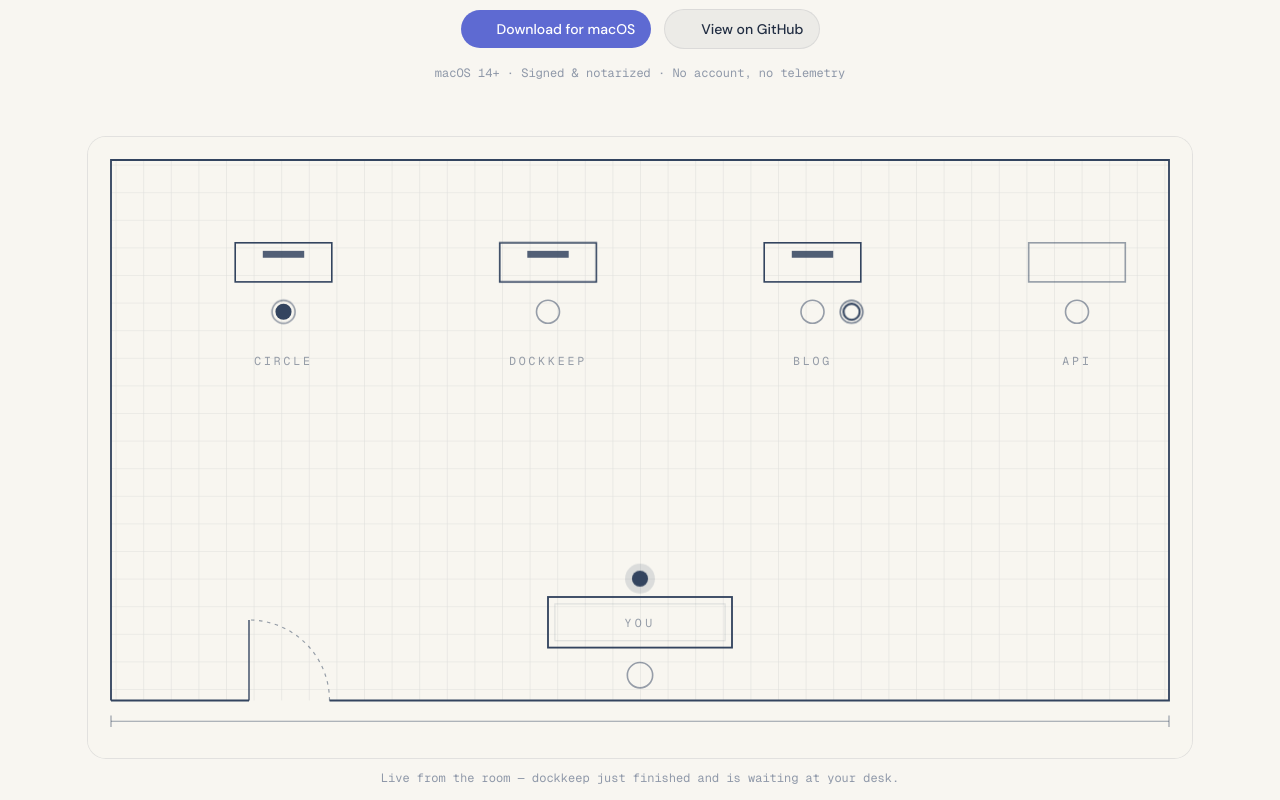
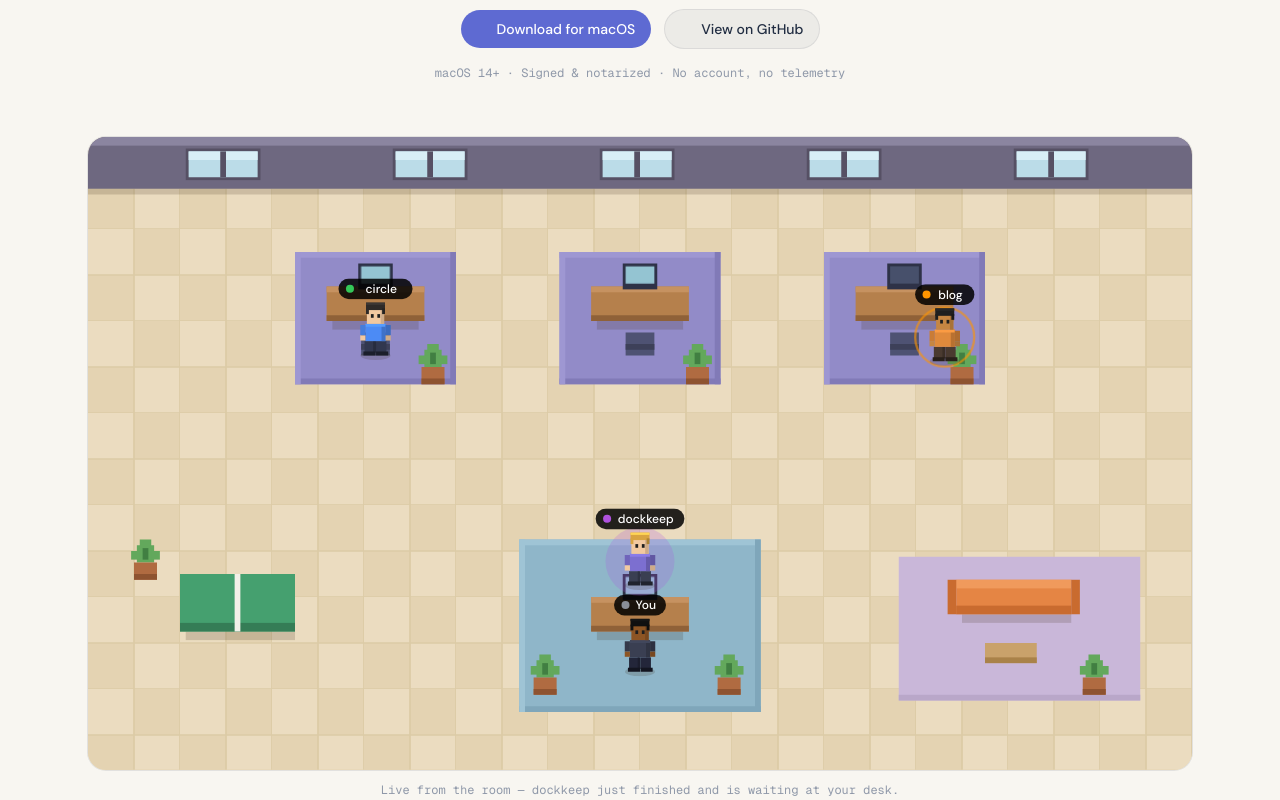
Before and after one commit to ln-dev7/roster, a Next.js app in the folder site/: page /en in a window 1280 px wide. Shown: the part 460-1260 px from the top of the page. Built offline with nearby package versions, Linux system fonts and the light colour scheme; some icons are missing.

Commit message:
Site: pixel-office hero matching the app's current design

```diff
--- a/site/components/site/hero-room.tsx
+++ b/site/components/site/hero-room.tsx
@@ -3,14 +3,15 @@
 import { useEffect, useRef } from "react"
 
 /**
- * The product moment, rendered live: a blueprint room where the dockkeep
- * agent loops through the full choreography — works, stands up, crosses
- * along a self-drawing dashed path, waits at your desk with a halo, then
- * walks back and sits down.
+ * The product moment, rendered live: the pixel office from the macOS app —
+ * checker floor, purple pod carpets, wood desks — where the dockkeep agent
+ * loops through the full choreography: works, stands up, crosses to your
+ * desk, waits for review, then walks back and sits down.
  *
- * This mirrors the macOS app's actual design (same geometry, same timings)
- * so the site never oversells. Colors come from the --bp-* CSS variables,
- * which follow the theme: ink on paper in light, night blueprint in dark.
+ * Same geometry (×2.5), same palette and same timings as the app, so the
+ * site never oversells. The characters mirror the app's voxel 3D look with
+ * shaded faces — flat SVG pretending to have volume, which is exactly what
+ * the app's real 3D does with light.
  */
 
 const PHASES: Array<[name: string, duration: number]> = [
@@ -23,10 +24,58 @@ const PHASES: Array<[name: string, duration: number]> = [
 ]
 const TOTAL = PHASES.reduce((sum, [, duration]) => sum + duration, 0)
 
-// Walker waypoints in the 960×540 design space.
-const SEAT = { x: 400, y: 152 }
-const STAND = { x: 434, y: 152 }
-const DESK = { x: 480, y: 384 }
+// Walker waypoints in the 960×550 design space (app logical coords × 2.5).
+const SEAT = { x: 480, y: 190 }
+const STAND = { x: 515, y: 195 }
+const DESK = { x: 480, y: 390 }
+
+// The app's status colors (SessionStatus.uiColor).
+const STATUS = {
+  working: "#34c759",
+  waiting: "#ff9500",
+  finished: "#af52de",
+}
+
+// The app's day palette (PixelPalette.day), verbatim.
+const P = {
+  floorA: "#ebdcc0",
+  floorB: "#e4d3b2",
+  floorLine: "#dccba6",
+  wall: "#6e6880",
+  wallTop: "#8b85a0",
+  windowGlass: "#bbdce8",
+  windowLite: "#d8eef6",
+  windowFrame: "#565064",
+  carpet: "#928bc8",
+  carpetDark: "#817ab7",
+  carpetLine: "#9e97d2",
+  rug: "#8fb6c9",
+  rugDark: "#7fa6ba",
+  rugLine: "#9fc4d5",
+  loungeCarpet: "#c9b7d9",
+  loungeCarpetDark: "#b9a7c9",
+  desk: "#b5804c",
+  deskDark: "#8f6138",
+  deskLite: "#c69261",
+  monitor: "#2e3247",
+  screenOn: "#a8e0ee",
+  screenOff: "#47506b",
+  chair: "#4e5273",
+  chairDark: "#3d4059",
+  sofa: "#e58544",
+  sofaDark: "#c96b2f",
+  sofaLite: "#f09a5c",
+  lowTable: "#c9a26b",
+  lowTableDark: "#a98249",
+  plant: "#63a85c",
+  plantDark: "#417f42",
+  pot: "#b06b41",
+  potDark: "#8e5330",
+  pingTop: "#45a06f",
+  pingLine: "#f2f0e8",
+  pingDark: "#357d56",
+  shadow: "rgb(61 46 26 / 0.18)",
+}
 
 const easeInOutCubic = (t: number) =>
   t < 0.5 ? 4 * t * t * t : 1 - Math.pow(-2 * t + 2, 3) / 2
@@ -41,10 +90,157 @@ function phaseAt(ms: number): [string, number] {
   return ["work", 0]
 }
 
+/** Darkens (f < 1) or lightens (f > 1) a #rrggbb color — the fake light. */
+function shade(hex: string, f: number): string {
+  const n = parseInt(hex.slice(1), 16)
+  const ch = (v: number) => Math.max(0, Math.min(255, Math.round(v * f)))
+  const r = ch((n >> 16) & 255)
+  const g = ch((n >> 8) & 255)
+  const b = ch(n & 255)
+  return `#${((r << 16) | (g << 8) | b).toString(16).padStart(6, "0")}`
+}
+
+/** One voxel colleague, feet at (0, 0), ~30×48 px. Shaded like the app's
+ *  3D bodies: lit from the upper left, darker on the right faces. */
+function Dude({
+  skin,
+  hair,
+  shirt,
+  pants,
+}: {
+  skin: string
+  hair: string
+  shirt: string
+  pants: string
+}) {
+  return (
+    <g>
+      <ellipse cx="0" cy="0" rx="13" ry="4" fill={P.shadow} />
+      {/* legs + shoes */}
+      <rect x="-9.5" y="-12.5" width="9" height="10" fill={pants} />
+      <rect x="0.5" y="-12.5" width="9" height="10" fill={pants} />
+      <rect x="-2" y="-12.5" width="2.5" height="10" fill={shade(pants, 0.8)} />
+      <rect x="-10.5" y="-3.5" width="10.5" height="3.5" fill={shade(pants, 0.55)} />
+      <rect x="0.5" y="-3.5" width="10.5" height="3.5" fill={shade(pants, 0.55)} />
+      {/* torso, right face in shade */}
+      <rect x="-8.75" y="-27.5" width="17.5" height="15" fill={shirt} />
+      <rect x="5.25" y="-27.5" width="3.5" height="15" fill={shade(shirt, 0.82)} />
+      <rect x="-8.75" y="-27.5" width="17.5" height="2.5" fill={shade(shirt, 1.12)} />
+      {/* arms + hands */}
+      <rect x="-13.25" y="-26.5" width="4.5" height="9" fill={shade(shirt, 0.9)} />
+      <rect x="8.75" y="-26.5" width="4.5" height="9" fill={shade(shirt, 0.78)} />
+      <rect x="-13.25" y="-17.5" width="4.5" height="4.5" fill={skin} />
+      <rect x="8.75" y="-17.5" width="4.5" height="4.5" fill={shade(skin, 0.85)} />
+      {/* head, right face in shade */}
+      <rect x="-7.5" y="-42.5" width="15" height="15" fill={skin} />
+      <rect x="4.5" y="-42.5" width="3" height="15" fill={shade(skin, 0.85)} />
+      {/* hair: cap + a lit top edge */}
+      <rect x="-8.25" y="-46" width="16.5" height="6.5" fill={hair} />
+      <rect x="-8.25" y="-46" width="16.5" height="2" fill={shade(hair, 1.3)} />
+      <rect x="-8.25" y="-41" width="2.5" height="5" fill={hair} />
+      <rect x="5.75" y="-41" width="2.5" height="5" fill={shade(hair, 0.8)} />
+      {/* eyes */}
+      <rect x="-4" y="-36" width="2.4" height="3.2" fill="#1f1f1f" />
+      <rect x="1.6" y="-36" width="2.4" height="3.2" fill="#1f1f1f" />
+    </g>
+  )
+}
+
+/** The Gather-ism: a floating name pill with a status dot. */
+function Pill({
+  name,
+  color,
+  dotRef,
+}: {
+  name: string
+  color: string
+  dotRef?: React.Ref<SVGCircleElement>
+}) {
+  const width = name.length * 6.4 + 26
+  return (
+    <g>
+      <rect
+        x={-width / 2}
+        y="-9"
+        width={width}
+        height="18"
+        rx="9"
+        fill="rgb(0 0 0 / 0.85)"
+      />
+      <circle ref={dotRef} cx={-width / 2 + 10} cy="0" r="3.5" fill={color} />
+      <text
+        x="5"
+        y="3.5"
+        fontSize="10.5"
+        fontWeight="500"
+        fill="#ffffff"
+        textAnchor="middle"
+        fontFamily="var(--font-sans), system-ui, sans-serif"
+      >
+        {name}
+      </text>
+    </g>
+  )
+}
+
+/** A potted plant, the app's `plant(at:)` at ×2.5. */
+function Plant({ x, y }: { x: number; y: number }) {
+  return (
+    <g transform={`translate(${x},${y})`}>
+      <rect x="2.5" y="-15" width="15" height="15" fill={P.plant} />
+      <rect x="-2.5" y="-10" width="7.5" height="7.5" fill={P.plant} />
+      <rect x="15" y="-10" width="7.5" height="7.5" fill={P.plant} />
+      <rect x="5" y="-20" width="10" height="7.5" fill={P.plant} />
+      <rect x="7.5" y="-12.5" width="5" height="10" fill={P.plantDark} />
+      <rect x="0" y="0" width="20" height="15" fill={P.pot} />
+      <rect x="0" y="10" width="20" height="5" fill={P.potDark} />
+    </g>
+  )
+}
+
+/** One desk pod: carpet, desk, monitor, chair, plant. */
+function Pod({
+  x,
+  screen,
+}: {
+  x: number
+  screen: "breathing" | "off"
+}) {
+  return (
+    <g transform={`translate(${x},0)`}>
+      {/* carpet with the app's two-tone border */}
+      <rect x="0" y="100" width="140" height="115" fill={P.carpet} />
+      <rect x="0" y="100" width="140" height="5" fill={P.carpetLine} />
+      <rect x="0" y="210" width="140" height="5" fill={P.carpetDark} />
+      <rect x="0" y="100" width="5" height="115" fill={P.carpetLine} />
+      <rect x="135" y="100" width="5" height="115" fill={P.carpetDark} />
+      {/* desk */}
+      <rect x="32.5" y="160" width="75" height="7.5" fill={P.shadow} />
+      <rect x="27.5" y="130" width="85" height="30" fill={P.desk} />
+      <rect x="27.5" y="130" width="85" height="5" fill={P.deskLite} />
+      <rect x="27.5" y="155" width="85" height="5" fill={P.deskDark} />
+      {/* monitor + screen */}
+      <rect x="55" y="110" width="30" height="22.5" fill={P.monitor} />
+      <rect
+        x="57.5"
+        y="112.5"
+        width="25"
+        height="15"
+        fill={screen === "breathing" ? P.screenOn : P.screenOff}
+        className={screen === "breathing" ? "roster-screen" : undefined}
+      />
+      {/* chair */}
+      <rect x="57.5" y="170" width="25" height="20" fill={P.chair} />
+      <rect x="57.5" y="180" width="25" height="5" fill={P.chairDark} />
+      <Plant x={110} y={200} />
+    </g>
+  )
+}
+
 export function HeroRoom() {
   const walkerRef = useRef<SVGGElement>(null)
+  const dotRef = useRef<SVGCircleElement>(null)
   const glowRef = useRef<SVGCircleElement>(null)
-  const pathRef = useRef<SVGLineElement>(null)
 
   useEffect(() => {
     // Frozen room for users who prefer reduced motion.
@@ -58,28 +254,34 @@ export function HeroRoom() {
       let x = SEAT.x
       let y = SEAT.y
       let glow = 0
+      let dot = STATUS.working
       if (name === "stand") {
         x = lerp(SEAT.x, STAND.x, e)
+        y = lerp(SEAT.y, STAND.y, e)
+        dot = STATUS.finished
       } else if (name === "walk") {
         x = lerp(STAND.x, DESK.x, e)
         y = lerp(STAND.y, DESK.y, e)
+        // The little step bob, 7 fps like the app's walk frames.
+        y += Math.floor(now / 140) % 2 === 0 ? 0 : -2
+        dot = STATUS.finished
       } else if (name === "desk") {
         x = DESK.x
         y = DESK.y
-        glow = 0.9
+        glow = 0.22
+        dot = STATUS.finished
       } else if (name === "back") {
         x = lerp(DESK.x, STAND.x, e)
         y = lerp(DESK.y, STAND.y, e)
+        y += Math.floor(now / 140) % 2 === 0 ? 0 : -2
       } else if (name === "sit") {
         x = lerp(STAND.x, SEAT.x, e)
+        y = lerp(STAND.y, SEAT.y, e)
       }
 
       walkerRef.current?.setAttribute("transform", `translate(${x},${y})`)
+      dotRef.current?.setAttribute("fill", dot)
       glowRef.current?.setAttribute("opacity", String(glow))
-      pathRef.current?.classList.toggle(
-        "show",
-        name === "stand" || name === "walk" || name === "back"
-      )
       raf = requestAnimationFrame(frame)
     }
     raf = requestAnimationFrame(frame)
@@ -88,212 +290,135 @@ export function HeroRoom() {
 
   return (
     <svg
-      viewBox="0 0 960 540"
+      viewBox="0 0 960 550"
       role="img"
-      aria-label="Blueprint office where an agent walks from its desk to yours"
+      aria-label="Pixel office where an agent walks from its desk to yours"
       className="block h-auto w-full"
-      style={{ background: "var(--bp-paper)" }}
+      style={{ background: P.floorB }}
     >
+      {/* ── Floor: checker tiles + grout ── */}
       <defs>
-        <pattern
-          id="roster-grid"
-          width="24"
-          height="24"
-          patternUnits="userSpaceOnUse"
-        >
+        <pattern id="roster-tiles" width="80" height="80" patternUnits="userSpaceOnUse">
+          <rect width="80" height="80" fill={P.floorB} />
+          <rect width="40" height="40" fill={P.floorA} />
+          <rect x="40" y="40" width="40" height="40" fill={P.floorA} />
           <path
-            d="M24 0H0V24"
-            fill="none"
-            stroke="var(--bp-ink-faint)"
-            strokeWidth="1"
+            d="M40 0V80 M0 40H80 M80 0V80 M0 80H80"
+            stroke={P.floorLine}
+            strokeWidth="1.5"
           />
         </pattern>
       </defs>
+      <rect x="0" y="45" width="960" height="505" fill="url(#roster-tiles)" />
 
-      <rect x="20" y="20" width="920" height="470" fill="url(#roster-grid)" />
+      {/* ── Wall band with windows ── */}
+      <rect x="0" y="0" width="960" height="45" fill={P.wall} />
+      <rect x="0" y="0" width="960" height="7.5" fill={P.wallTop} />
+      <rect x="0" y="45" width="960" height="5" fill={P.shadow} />
+      {[85, 265, 445, 625, 805].map((wx) => (
+        <g key={wx}>
+          <rect x={wx} y="10" width="65" height="27.5" fill={P.windowFrame} />
+          <rect x={wx + 2.5} y="12.5" width="60" height="22.5" fill={P.windowGlass} />
+          <rect x={wx + 2.5} y="12.5" width="60" height="7.5" fill={P.windowLite} />
+          <rect x={wx + 30} y="12.5" width="5" height="22.5" fill={P.windowFrame} />
+        </g>
+      ))}
 
-      {/* Walls with a door gap at the bottom left, architect style. */}
-      <path
-        d="M 20 490 L 20 20 L 940 20 L 940 490 L 210 490 M 140 490 L 20 490"
-        fill="none"
-        stroke="var(--bp-ink)"
-        strokeWidth="1.6"
-      />
-      <path
-        d="M 210 490 A 70 70 0 0 0 140 420"
-        fill="none"
-        stroke="var(--bp-ink-soft)"
-        strokeWidth="1"
-        strokeDasharray="3 4"
-      />
-      <line
-        x1="140"
-        y1="490"
-        x2="140"
-        y2="420"
-        stroke="var(--bp-ink)"
-        strokeWidth="1.2"
-      />
+      {/* ── Desk pods (circle, dockkeep, blog) ── */}
+      <Pod x={180} screen="breathing" />
+      <Pod x={410} screen="breathing" />
+      <Pod x={640} screen="off" />
 
-      {/* Dimension line, pure blueprint flavour. */}
-      <g stroke="var(--bp-ink-soft)" strokeWidth="1">
-        <line x1="20" y1="508" x2="940" y2="508" />
-        <line x1="20" y1="503" x2="20" y2="513" />
-        <line x1="940" y1="503" x2="940" y2="513" />
+      {/* ── Your corner ── */}
+      <g>
+        <rect x="375" y="350" width="210" height="150" fill={P.rug} />
+        <rect x="375" y="350" width="210" height="5" fill={P.rugLine} />
+        <rect x="375" y="495" width="210" height="5" fill={P.rugDark} />
+        <rect x="375" y="350" width="5" height="150" fill={P.rugLine} />
+        <rect x="580" y="350" width="5" height="150" fill={P.rugDark} />
+        <rect x="442.5" y="430" width="75" height="7.5" fill={P.shadow} />
+        <rect x="437.5" y="400" width="85" height="30" fill={P.desk} />
+        <rect x="437.5" y="400" width="85" height="5" fill={P.deskLite} />
+        <rect x="437.5" y="425" width="85" height="5" fill={P.deskDark} />
+        <rect x="465" y="380" width="30" height="22.5" fill={P.monitor} />
+        <rect
+          x="467.5"
+          y="382.5"
+          width="25"
+          height="15"
+          fill={P.screenOn}
+          className="roster-screen"
+        />
+        <Plant x={387.5} y={470} />
+        <Plant x={547.5} y={470} />
       </g>
 
-      {/* Workstations: desk, monitor, chair. */}
-      <g fill="none" stroke="var(--bp-ink)" strokeWidth="1.4">
-        {/* circle — working: seated dot, breathing screen */}
-        <g>
-          <rect x="128" y="92" width="84" height="34" />
-          <rect
-            x="152"
-            y="99"
-            width="36"
-            height="6"
-            className="roster-screen"
-            fill="var(--bp-ink)"
-            stroke="none"
-          />
-          <circle cx="170" cy="152" r="10" stroke="var(--bp-ink-soft)" />
-        </g>
-        {/* dockkeep — the walker's station */}
-        <g>
-          <rect x="358" y="92" width="84" height="34" />
-          <rect
-            x="382"
-            y="99"
-            width="36"
-            height="6"
-            className="roster-screen"
-            fill="var(--bp-ink)"
-            stroke="none"
-          />
-          <circle cx="400" cy="152" r="10" stroke="var(--bp-ink-soft)" />
-        </g>
-        {/* blog — standing, waiting for input */}
-        <g>
-          <rect x="588" y="92" width="84" height="34" />
-          <rect
-            x="612"
-            y="99"
-            width="36"
-            height="6"
-            fill="var(--bp-ink)"
-            stroke="none"
-            opacity="0.85"
-          />
-          <circle cx="630" cy="152" r="10" stroke="var(--bp-ink-soft)" />
-        </g>
-        {/* api — empty station */}
-        <g stroke="var(--bp-ink-soft)">
-          <rect x="818" y="92" width="84" height="34" />
-          <circle cx="860" cy="152" r="10" />
+      {/* ── Lounge ── */}
+      <g>
+        <rect x="705" y="365" width="210" height="125" fill={P.loungeCarpet} />
+        <rect x="705" y="485" width="210" height="5" fill={P.loungeCarpetDark} />
+        <rect x="760" y="415" width="95" height="7.5" fill={P.shadow} />
+        <rect x="755" y="385" width="100" height="30" fill={P.sofa} />
+        <rect x="755" y="385" width="100" height="7.5" fill={P.sofaLite} />
+        <rect x="755" y="407.5" width="100" height="7.5" fill={P.sofaDark} />
+        <rect x="747.5" y="385" width="7.5" height="30" fill={P.sofaDark} />
+        <rect x="855" y="385" width="7.5" height="30" fill={P.sofaDark} />
+        <rect x="780" y="440" width="45" height="17.5" fill={P.lowTable} />
+        <rect x="780" y="452.5" width="45" height="5" fill={P.lowTableDark} />
+        <Plant x={865} y={470} />
+      </g>
+
+      {/* ── Ping-pong ── */}
+      <g>
+        <rect x="85" y="430" width="95" height="7.5" fill={P.shadow} />
+        <rect x="80" y="380" width="100" height="50" fill={P.pingTop} />
+        <rect x="80" y="422.5" width="100" height="7.5" fill={P.pingDark} />
+        <rect x="127.5" y="380" width="5" height="50" fill={P.pingLine} />
+        <Plant x={40} y={370} />
+      </g>
+
+      {/* ── The cast ── */}
+
+      {/* circle — seated, working */}
+      <g transform="translate(250,190)">
+        <Dude skin="#f2c9a0" hair="#2e2a28" shirt="#4c8bf5" pants="#31374f" />
+        <g transform="translate(0,-58)">
+          <Pill name="circle" color={STATUS.working} />
         </g>
       </g>
 
-      <g
-        fontFamily="var(--font-mono), ui-monospace, Menlo, monospace"
-        fontSize="10"
-        fill="var(--bp-ink-soft)"
-        textAnchor="middle"
-        letterSpacing="2.5"
-      >
-        <text x="170" y="198">
-          CIRCLE
-        </text>
-        <text x="400" y="198">
-          DOCKKEEP
-        </text>
-        <text x="630" y="198">
-          BLOG
-        </text>
-        <text x="860" y="198">
-          API
-        </text>
+      {/* blog — standing beside its chair, needs input */}
+      <g transform="translate(745,195)">
+        <circle
+          className="roster-ring"
+          cx="0"
+          cy="-21"
+          r="26"
+          fill="none"
+          stroke={STATUS.waiting}
+          strokeWidth="2"
+        />
+        <Dude skin="#c68642" hair="#1f1f1f" shirt="#e08a3c" pants="#4a3a30" />
+        <g transform="translate(0,-58)">
+          <Pill name="blog" color={STATUS.waiting} />
+        </g>
       </g>
 
-      {/* Your desk. */}
-      <g>
-        <rect
-          x="400"
-          y="400"
-          width="160"
-          height="44"
-          fill="none"
-          stroke="var(--bp-ink)"
-          strokeWidth="1.6"
-        />
-        <rect
-          x="406"
-          y="406"
-          width="148"
-          height="32"
-          fill="none"
-          stroke="var(--bp-ink-faint)"
-          strokeWidth="1"
-        />
-        <circle
-          cx="480"
-          cy="468"
-          r="11"
-          fill="none"
-          stroke="var(--bp-ink-soft)"
-          strokeWidth="1.4"
-        />
-        <text
-          x="480"
-          y="426"
-          fontFamily="var(--font-mono), ui-monospace, Menlo, monospace"
-          fontSize="10"
-          fill="var(--bp-ink-soft)"
-          textAnchor="middle"
-          letterSpacing="3"
-        >
-          YOU
-        </text>
+      {/* you, at your desk */}
+      <g transform="translate(480,465)">
+        <Dude skin="#8d5524" hair="#101010" shirt="#3a3f52" pants="#23263a" />
+        <g transform="translate(0,-58)">
+          <Pill name="You" color="#8a8f98" />
+        </g>
       </g>
 
-      {/* The walk path, revealed during the crossing. */}
-      <line
-        ref={pathRef}
-        className="roster-walkpath"
-        x1="434"
-        y1="152"
-        x2="480"
-        y2="384"
-        stroke="var(--bp-ink-soft)"
-        strokeWidth="1.2"
-        strokeDasharray="4 5"
-      />
-
-      {/* Static agents: working (filled) and waiting (hollow + ring). */}
-      <circle cx="170" cy="152" r="7" fill="var(--bp-ink)" />
-      <g>
-        <circle
-          className="roster-ring"
-          cx="664"
-          cy="152"
-          r="10"
-          fill="none"
-          stroke="var(--bp-ink)"
-          strokeWidth="1.4"
-        />
-        <circle
-          cx="664"
-          cy="152"
-          r="7"
-          fill="none"
-          stroke="var(--bp-ink)"
-          strokeWidth="1.8"
-        />
-      </g>
-
-      {/* The walker, driven frame by frame. */}
-      <g ref={walkerRef} transform="translate(400,152)">
-        <circle ref={glowRef} r="13" fill="var(--bp-glow)" opacity="0" />
-        <circle r="7" fill="var(--bp-ink)" />
+      {/* dockkeep — the walker, driven frame by frame */}
+      <g ref={walkerRef} transform="translate(480,190)">
+        <circle ref={glowRef} cy="-21" r="30" fill={STATUS.finished} opacity="0" />
+        <Dude skin="#f2c9a0" hair="#d9a441" shirt="#7c6fd0" pants="#3a3f52" />
+        <g transform="translate(0,-58)">
+          <Pill name="dockkeep" color={STATUS.working} dotRef={dotRef} />
+        </g>
       </g>
     </svg>
   )
```
